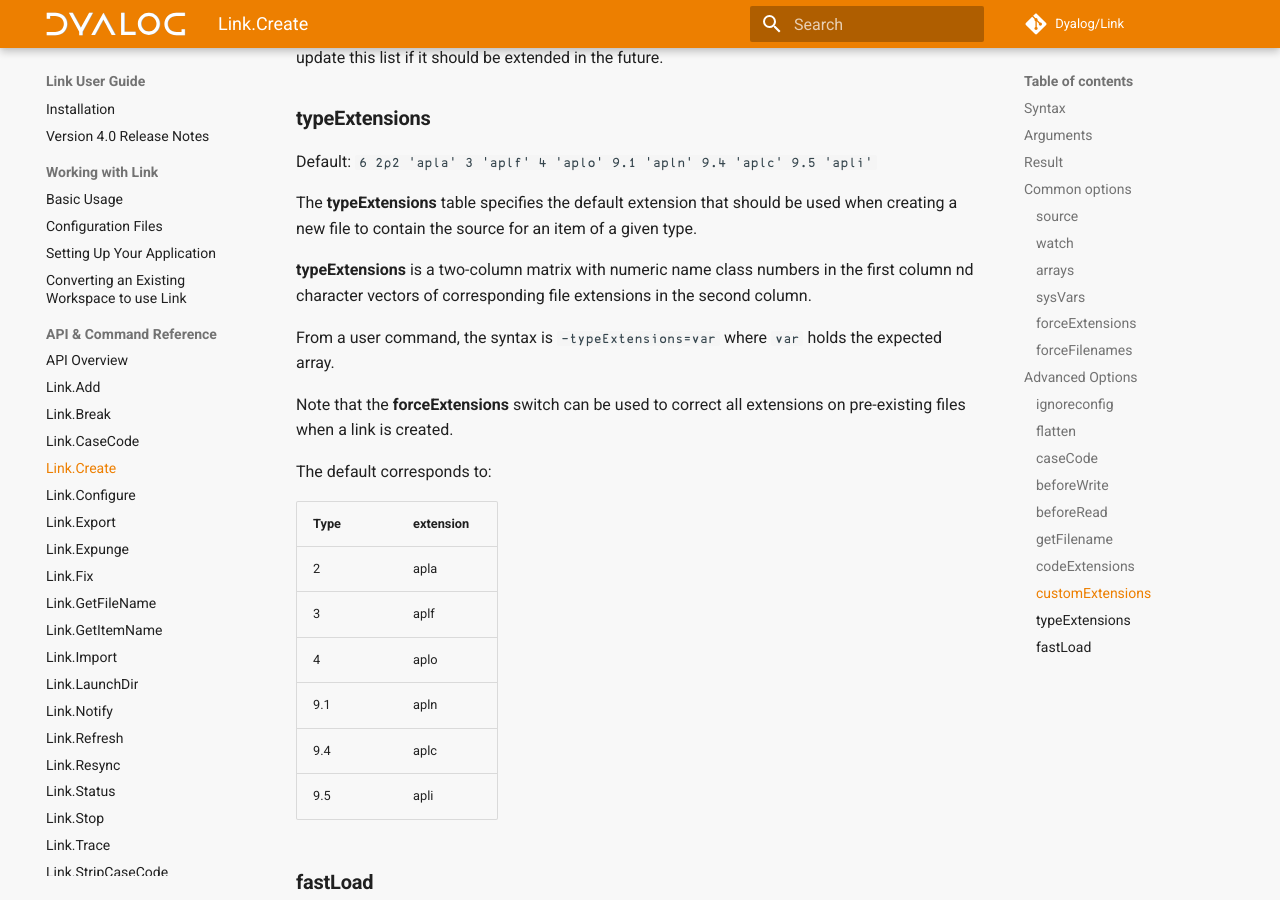
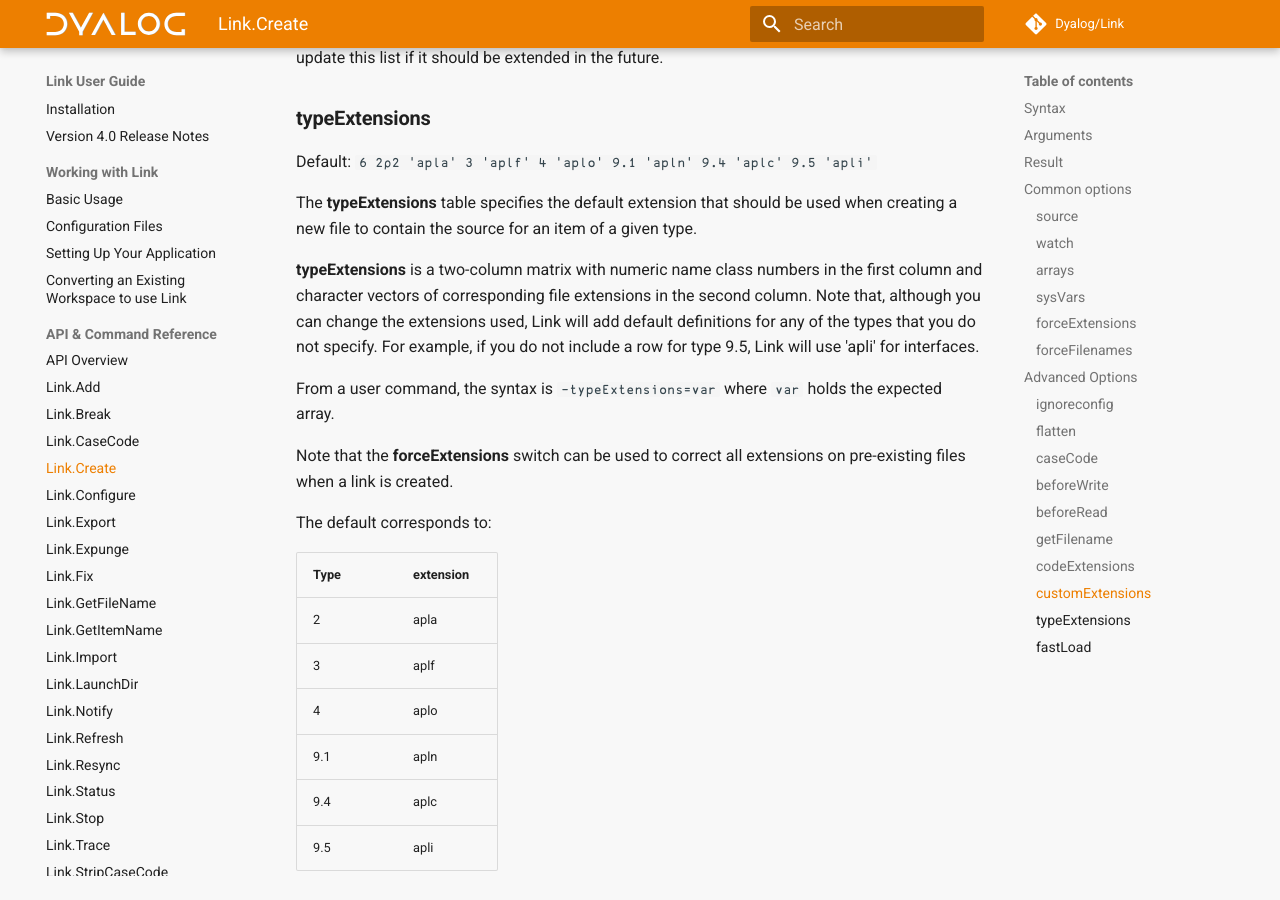
Before and after one commit to Dyalog/link, an MkDocs documentation site: the page built from docs/API/Link.Create.md, in a window 1280 px wide and 900 px high, scrolled down 8006 px. Built offline with MkDocs 1.6.1 and Material for MkDocs 9.7.7, drawn with Linux system fonts in a browser that asks for light colours; comment, search, counter and statistics services are not loaded.

Commit message:
Add comment about default typeExtensions

```diff
--- a/docs/API/Link.Create.md
+++ b/docs/API/Link.Create.md
@@ -236,7 +236,10 @@
 The **typeExtensions** table specifies the default extension that should be used when creating a new file to contain the source for an item of a given type.
 
 **typeExtensions** is a two-column matrix with numeric name class numbers in the first column
-nd character vectors of corresponding file extensions in the second column.
+and character vectors of corresponding file extensions in the second column. Note that, although
+you can change the extensions used, Link will add default definitions for any of the types that
+you do not specify. For example, if you do not include a row for type 9.5, Link will use 'apli'
+for interfaces.
 
 From a user command, the syntax is `-typeExtensions=var` where `var` holds the expected array.
 
```
